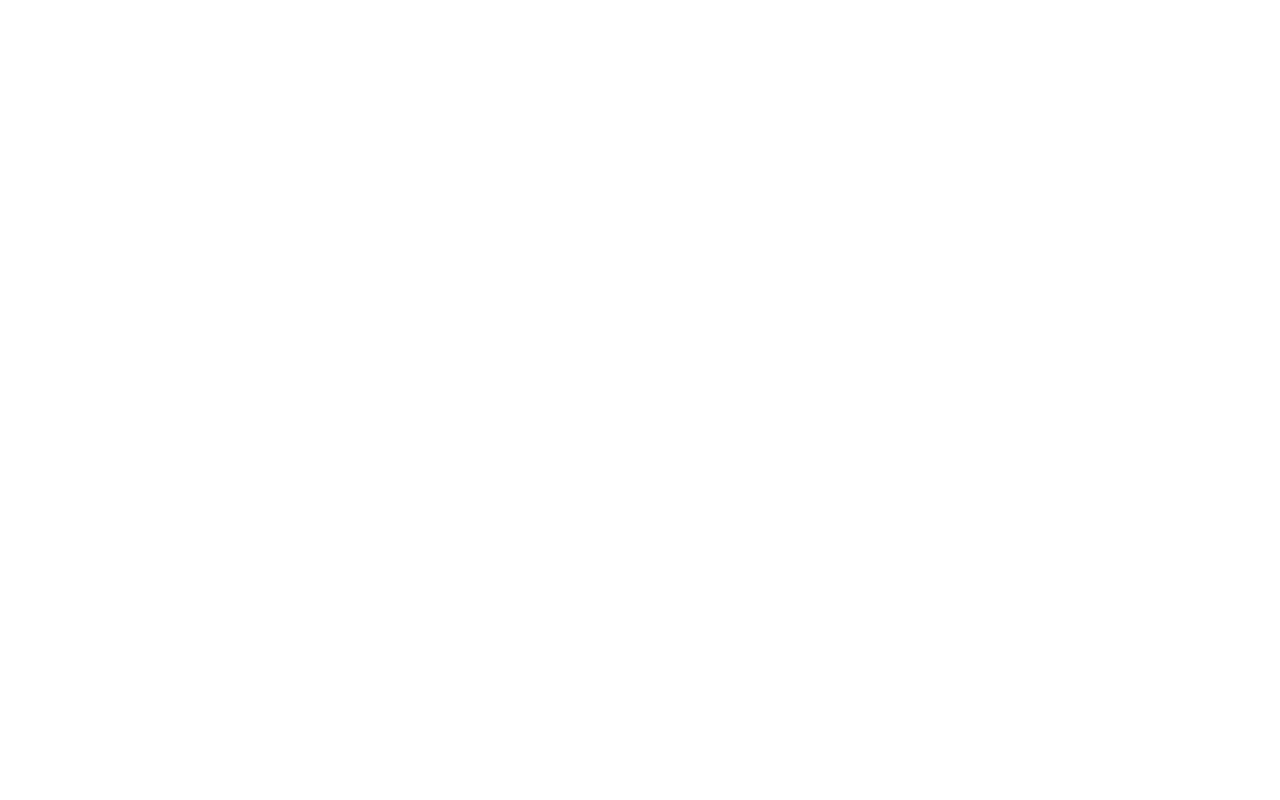
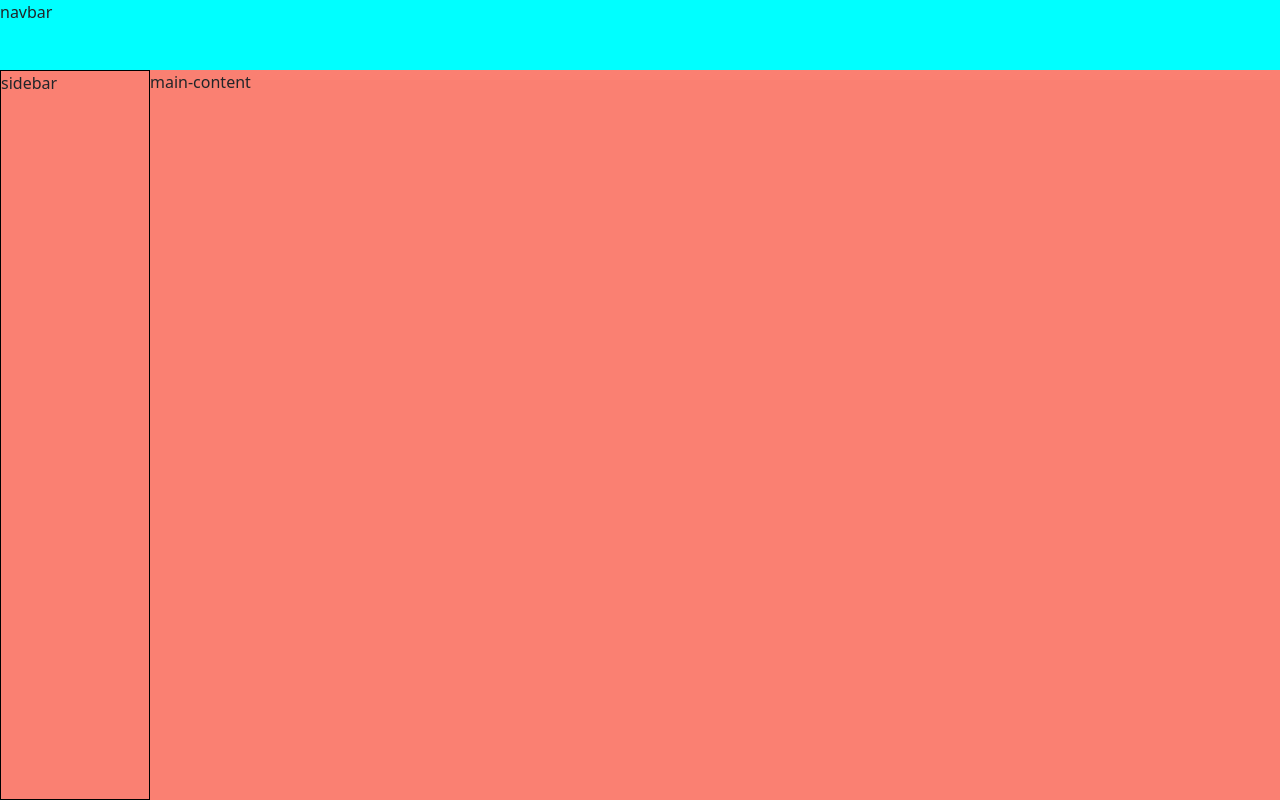
Before and after one commit to mirkodeglinnocenti/html-css-bootstrap-dashboard, a plain HTML site: page index.html in a window 1280 px wide. Drawn offline with nearby package versions, Linux system fonts and the light colour scheme.

Commit message:
FEAT Macro-layout added

```diff
--- a/css/style.css
+++ b/css/style.css
@@ -0,0 +1,49 @@
+
+
+/* Vertical Macro Layout */
+
+.vertical-macro-layout {
+    display: flex;
+    flex-direction: column;
+    height: 100vh;
+}
+
+.vertical-macro-layout__top{
+    background-color: aqua;
+    height: 70px;
+    flex-shrink: 0;
+    overflow: hidden;
+}
+
+.vertical-macro-layout__bottom{
+    background-color: salmon;
+    flex-grow: 1;
+    overflow: hidden;
+}
+
+/* Horizontal Macro Layout */
+
+.horizontal-macro-layout{
+    display: flex;
+    width: 100%;
+}
+
+.sidebar{
+    width: 68px;
+    flex-shrink: 0;
+    overflow: hidden;
+    border: 1px solid black;
+}
+
+.main-content{
+    flex-grow: 1;
+    overflow-y: auto;
+}
+
+@media screen and (min-width:992px) {
+
+    .sidebar {
+        width: 150px;
+    }
+
+}
--- a/index.html
+++ b/index.html
@@ -11,13 +11,26 @@
 </head>
 <body>
 
-<header>
+    <div class="vertical-macro-layout">
 
-</header>
+        <header class="main-header vertical-macro-layout__top">
+            navbar
+        </header>
 
-<main>
+        <main class="main-content vertical-macro-layout__bottom horizontal-macro-layout">
 
-</main>
+            <aside class="sidebar">
+                sidebar
+            </aside>
 
+            <div class="main-content">
+                main-content
+            </div>
+
+        </main>
+    </div>
+
+    <!-- Script Bootstrap -->
+    <script src="https://cdn.jsdelivr.net/npm/bootstrap@5.3.0-alpha1/dist/js/bootstrap.bundle.min.js" integrity="sha384-w76AqPfDkMBDXo30jS1Sgez6pr3x5MlQ1ZAGC+nuZB+EYdgRZgiwxhTBTkF7CXvN" crossorigin="anonymous"></script>
 </body>
 </html>
```
